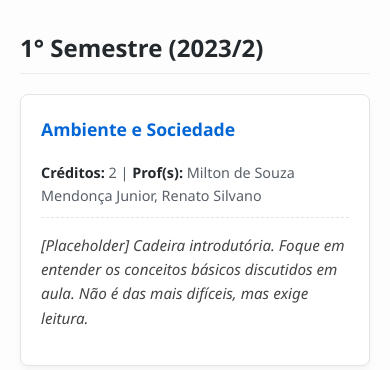
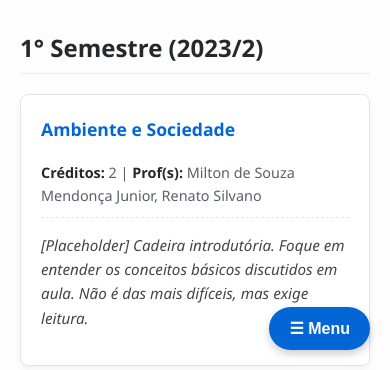
Before and after one commit to filipezatta/guia-ufrgs-biobacharel, a plain HTML site: page cadeiras.html in a window 390 px wide. Shown: the part 474-844 px from the top of the page. Drawn offline with Linux system fonts and the light colour scheme.

Commit message:
navbar para celular 2

```diff
--- a/cadeiras.html
+++ b/cadeiras.html
@@ -8,6 +8,7 @@
 </head>
 <body>
 
+    <button class="menu-toggle" id="btnMenu">☰ Menu</button>
     <div class="sidebar">
         <h3>Guia Biologia UFRGS</h3>
         <ul>
```
Also changed, not shown: contatos.html (+1 -0 lines), estagios.html (+1 -0 lines), index.html (+1 -1 lines), planejamento.html (+1 -0 lines).
